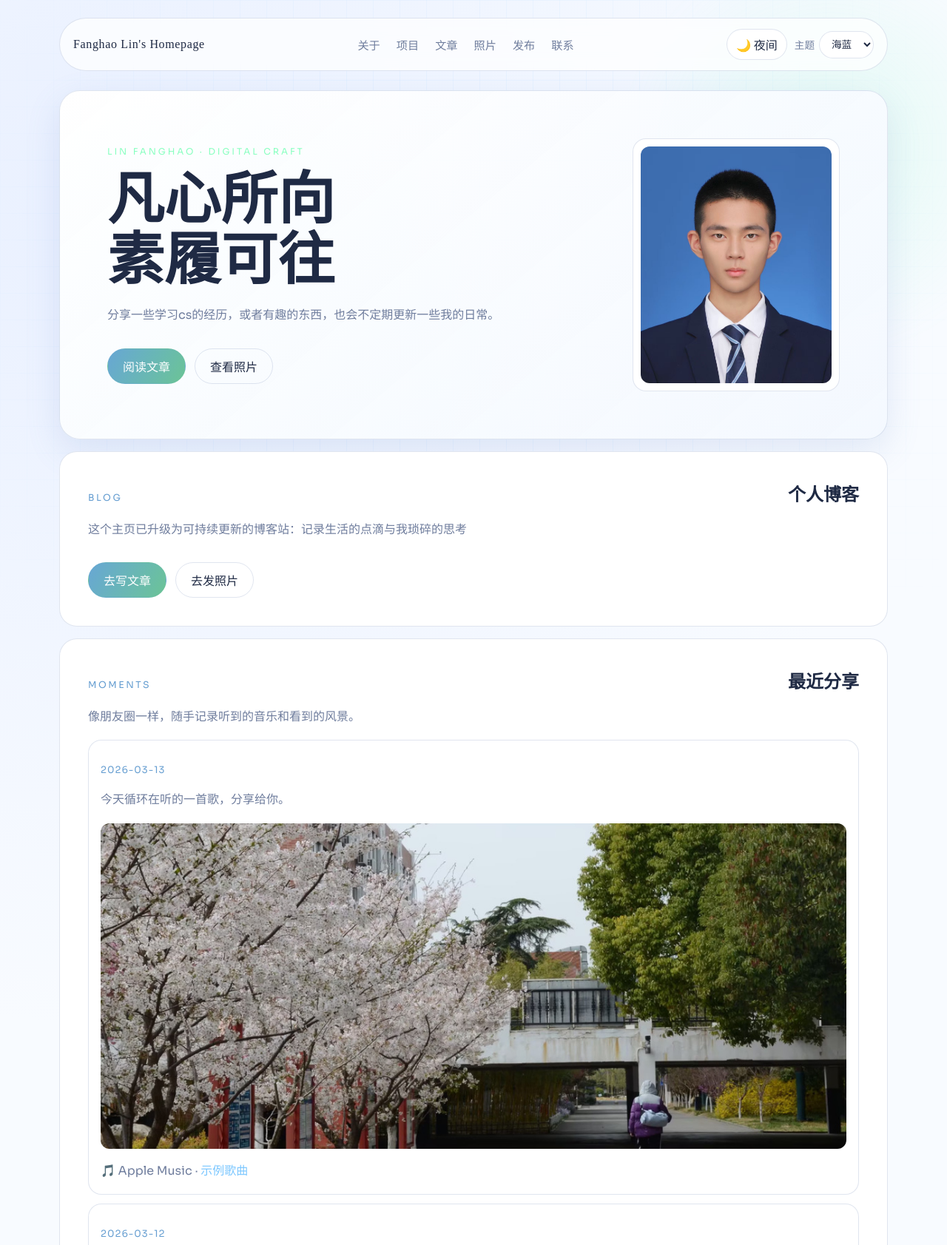
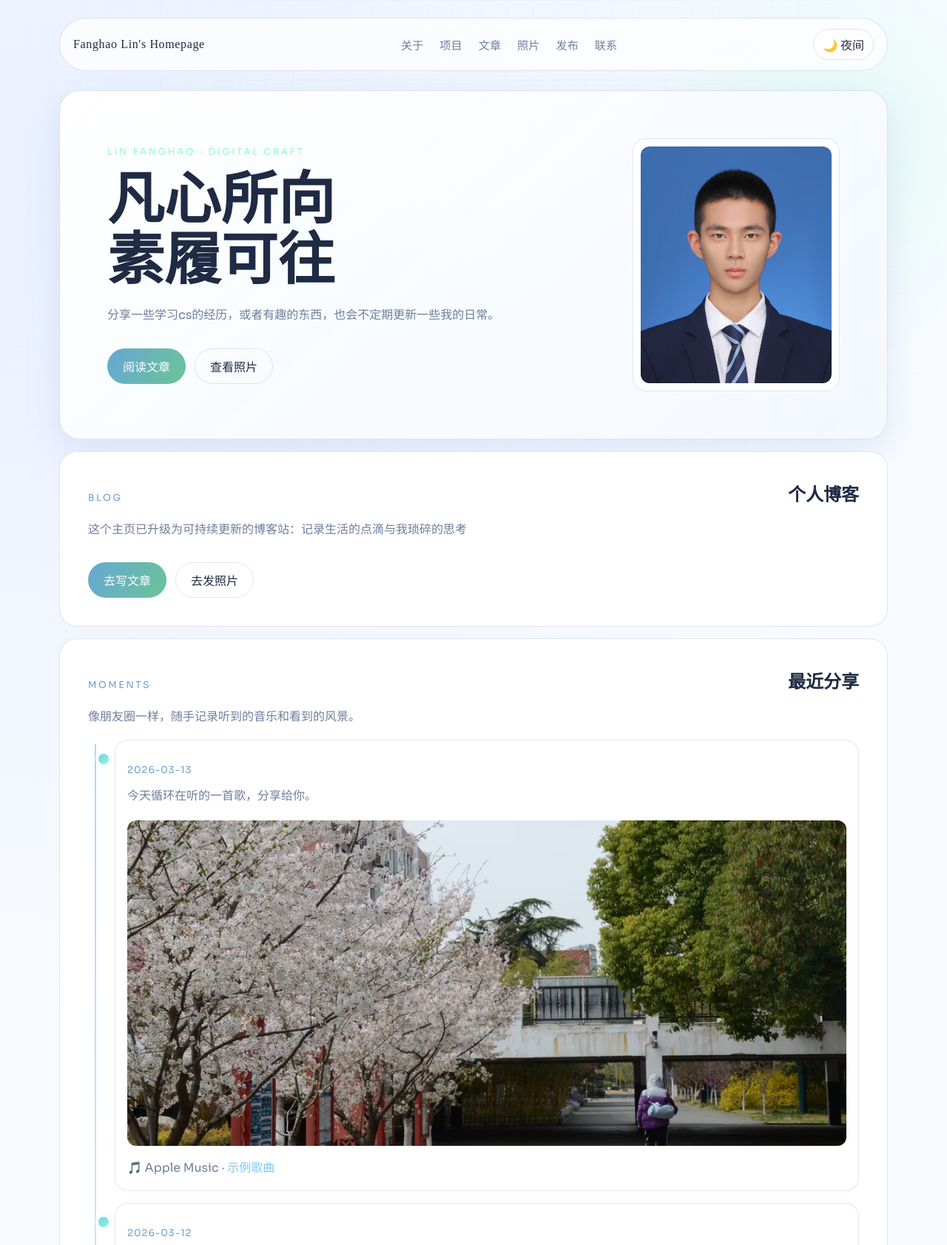
Before and after one commit to uglis/xinque.github.io, a website: page index.html in a window 1280 px wide. Shown: the top 1683 px of the page at 74% size. Drawn offline with Linux system fonts and the light colour scheme.

Commit message:
add moments

```diff
--- a/admin.js
+++ b/admin.js
@@ -6,18 +6,12 @@ const previewButton = document.getElementById("preview-btn");
 const statusText = document.getElementById("admin-status");
 
 const THEME_MODE_KEY = "homepage-theme-mode";
-const THEME_COLOR_KEY = "homepage-theme-color";
 
 const applyThemeFromStorage = () => {
   const savedMode = window.localStorage.getItem(THEME_MODE_KEY);
-  const savedColor = window.localStorage.getItem(THEME_COLOR_KEY);
 
   if (savedMode === "light" || savedMode === "dark") {
     document.body.setAttribute("data-theme-mode", savedMode);
-  }
-
-  if (savedColor) {
-    document.body.setAttribute("data-theme-color", savedColor);
   }
 };
 
--- a/script.js
+++ b/script.js
@@ -10,23 +10,10 @@ const postsFilters = document.querySelector(".posts-filters");
 const momentsList = document.getElementById("moments-list");
 
 const THEME_MODE_KEY = "homepage-theme-mode";
-const THEME_COLOR_KEY = "homepage-theme-color";
-const COLOR_THEMES = {
-  ocean: { accent: "#7bc7ff", accent2: "#8affc1" },
-  violet: { accent: "#a68cff", accent2: "#f7a6ff" },
-  lime: { accent: "#83f2b3", accent2: "#d6ff9f" },
-  peach: { accent: "#ffb68a", accent2: "#ffd8a8" },
-};
 
 const applyThemeMode = (mode) => {
   const normalized = mode === "light" ? "light" : "dark";
   document.body.setAttribute("data-theme-mode", normalized);
-  return normalized;
-};
-
-const applyThemeColor = (theme) => {
-  const normalized = Object.prototype.hasOwnProperty.call(COLOR_THEMES, theme) ? theme : "ocean";
-  document.body.setAttribute("data-theme-color", normalized);
   return normalized;
 };
 
@@ -37,24 +24,13 @@ const initThemeControls = () => {
   if (!(header instanceof HTMLElement)) return;
 
   const savedMode = window.localStorage.getItem(THEME_MODE_KEY);
-  const savedColor = window.localStorage.getItem(THEME_COLOR_KEY);
 
   let currentMode = applyThemeMode(savedMode || getSystemThemeMode());
-  let currentColor = applyThemeColor(savedColor || "ocean");
 
   const controls = document.createElement("div");
   controls.className = "theme-controls";
   controls.innerHTML = `
     <button type="button" class="theme-mode-toggle" aria-label="切换白天/夜间模式">${currentMode === "light" ? "🌙 夜间" : "☀️ 白天"}</button>
-    <label class="theme-select-wrap" for="theme-color-select">
-      <span>主题</span>
-      <select id="theme-color-select" class="theme-select" aria-label="选择主题色">
-        <option value="ocean">海蓝</option>
-        <option value="violet">紫雾</option>
-        <option value="lime">青柠</option>
-        <option value="peach">蜜桃</option>
-      </select>
-    </label>
   `;
 
   const nav = header.querySelector("nav");
@@ -65,15 +41,6 @@ const initThemeControls = () => {
   }
 
   const modeButton = controls.querySelector(".theme-mode-toggle");
-  const colorSelect = controls.querySelector("#theme-color-select");
-
-  if (colorSelect instanceof HTMLSelectElement) {
-    colorSelect.value = currentColor;
-    colorSelect.addEventListener("change", () => {
-      currentColor = applyThemeColor(colorSelect.value);
-      window.localStorage.setItem(THEME_COLOR_KEY, currentColor);
-    });
-  }
 
   if (modeButton instanceof HTMLButtonElement) {
     modeButton.addEventListener("click", () => {
@@ -425,7 +392,8 @@ const renderMoments = async () => {
 
         return `
           <article class="moment-card reveal-target visible">
-            <p class="meta">${escapeHtml(moment.date || "未设置日期")}</p>
+            <div class="moment-timeline-marker" aria-hidden="true"></div>
+            <p class="meta moment-date">${escapeHtml(moment.date || "未设置日期")}</p>
             <p class="moment-text">${escapeHtml(moment.text || "")}</p>
             ${
               photo.src
--- a/styles.css
+++ b/styles.css
@@ -8,26 +8,6 @@
   --muted: #9ca8c8;
   --accent: #7bc7ff;
   --accent-2: #8affc1;
-}
-
-body[data-theme-color="ocean"] {
-  --accent: #7bc7ff;
-  --accent-2: #8affc1;
-}
-
-body[data-theme-color="violet"] {
-  --accent: #a68cff;
-  --accent-2: #f7a6ff;
-}
-
-body[data-theme-color="lime"] {
-  --accent: #83f2b3;
-  --accent-2: #d6ff9f;
-}
-
-body[data-theme-color="peach"] {
-  --accent: #ffb68a;
-  --accent-2: #ffd8a8;
 }
 
 body[data-theme-mode="light"] {
@@ -124,8 +104,7 @@ body.modal-open {
   gap: 10px;
 }
 
-.theme-mode-toggle,
-.theme-select {
+.theme-mode-toggle {
   border: 1px solid var(--line);
   border-radius: 999px;
   background: rgba(10, 14, 24, 0.72);
@@ -134,8 +113,7 @@ body.modal-open {
   padding: 8px 12px;
 }
 
-body[data-theme-mode="light"] .theme-mode-toggle,
-body[data-theme-mode="light"] .theme-select {
+body[data-theme-mode="light"] .theme-mode-toggle {
   background: rgba(255, 255, 255, 0.96);
 }
 
@@ -143,18 +121,9 @@ body[data-theme-mode="light"] .theme-select {
   cursor: pointer;
 }
 
-.theme-mode-toggle:focus-visible,
-.theme-select:focus-visible {
+.theme-mode-toggle:focus-visible {
   outline: 2px solid var(--accent);
   outline-offset: 2px;
-}
-
-.theme-select-wrap {
-  display: flex;
-  align-items: center;
-  gap: 6px;
-  color: var(--muted);
-  font-size: 0.85rem;
 }
 
 .logo {
@@ -386,7 +355,19 @@ h1 {
 .moments-grid {
   margin-top: 14px;
   display: grid;
-  gap: 12px;
+  gap: 0;
+  position: relative;
+  padding-left: 26px;
+}
+
+.moments-grid::before {
+  content: "";
+  position: absolute;
+  left: 9px;
+  top: 6px;
+  bottom: 8px;
+  width: 2px;
+  background: linear-gradient(180deg, color-mix(in srgb, var(--accent) 68%, transparent), color-mix(in srgb, var(--line) 58%, transparent));
 }
 
 .moment-card {
@@ -394,6 +375,23 @@ h1 {
   border-radius: 18px;
   background: rgba(14, 18, 30, 0.78);
   padding: 16px;
+  margin: 0 0 16px 10px;
+  position: relative;
+}
+
+.moment-timeline-marker {
+  position: absolute;
+  left: -23px;
+  top: 18px;
+  width: 14px;
+  height: 14px;
+  border-radius: 50%;
+  background: linear-gradient(145deg, var(--accent), var(--accent-2));
+  box-shadow: 0 0 0 4px color-mix(in srgb, var(--bg) 86%, transparent);
+}
+
+.moment-date {
+  margin-bottom: 6px;
 }
 
 .moment-text {
@@ -967,6 +965,18 @@ section[id] {
     margin-top: 8px;
   }
 
+  .moments-grid {
+    padding-left: 18px;
+  }
+
+  .moment-card {
+    margin-left: 6px;
+  }
+
+  .moment-timeline-marker {
+    left: -18px;
+  }
+
   nav a {
     font-size: 0.86rem;
   }
```
